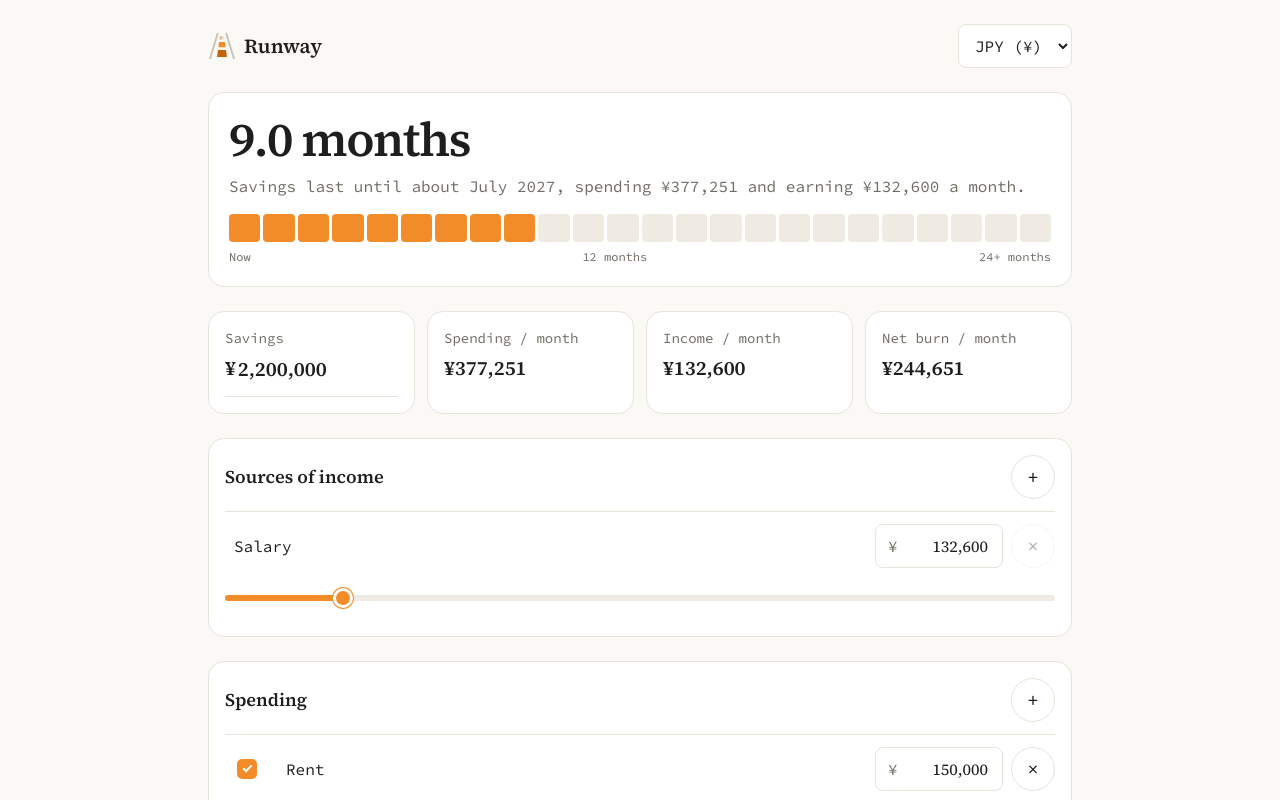
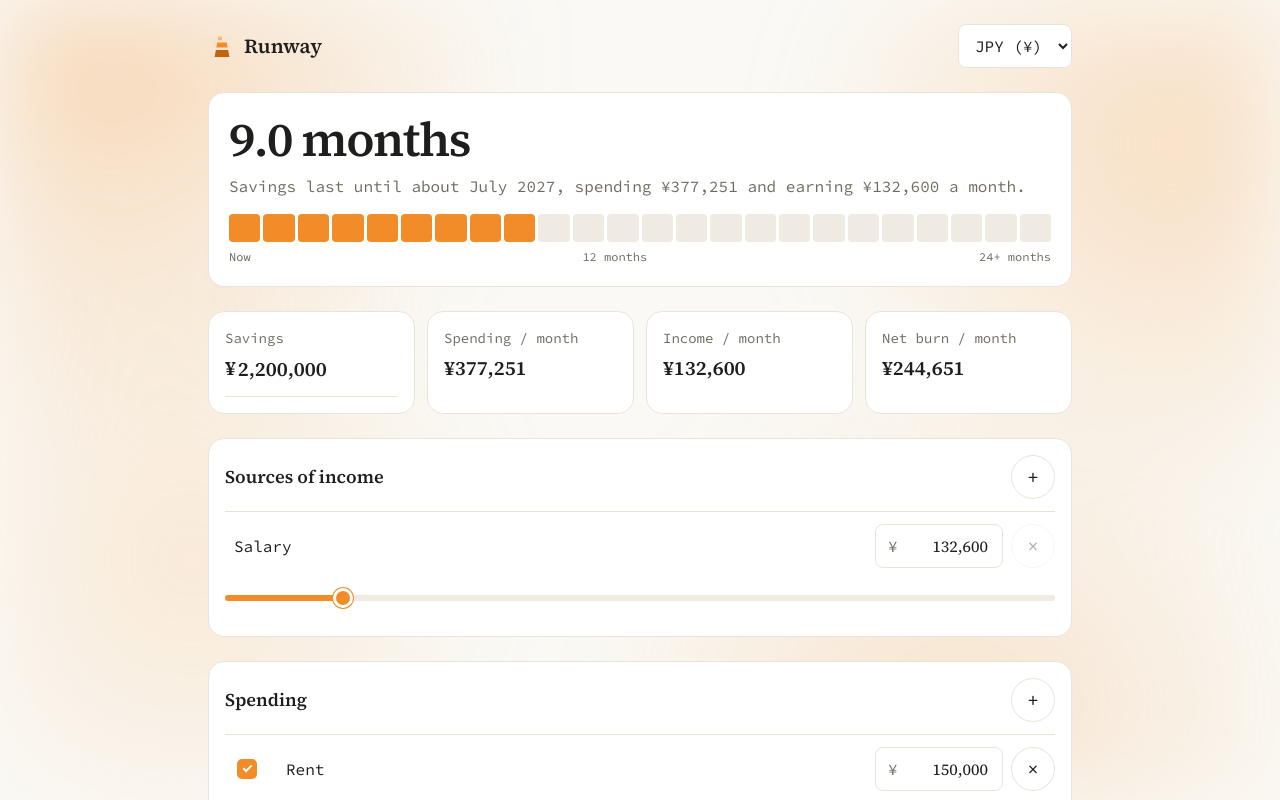
Before and after one commit to kimikoesc/runway, a React (Vite) app: page / in a window 1280 px wide. Shown: the top 800 px of the page. Built offline with nearby package versions, Linux system fonts and the light colour scheme.

Commit message:
feat: surplus card, blocks-only logo and soft orange background glows

```diff
--- a/src/App.css
+++ b/src/App.css
@@ -31,6 +31,21 @@
 *::before,
 *::after {
   box-sizing: border-box;
+}
+
+/* Soft blurred orange glows behind the page. Fixed, so they stay put while the content scrolls. */
+body::before {
+  content: '';
+  position: fixed;
+  inset: 0;
+  z-index: -1;
+  pointer-events: none;
+  background:
+    radial-gradient(circle at 8% 6%, color-mix(in srgb, var(--color-accent) 30%, transparent), transparent 30%),
+    radial-gradient(circle at 92% 18%, color-mix(in srgb, var(--zone-low) 40%, transparent), transparent 28%),
+    radial-gradient(circle at 75% 92%, color-mix(in srgb, var(--color-accent) 20%, transparent), transparent 32%),
+    radial-gradient(circle at 15% 70%, color-mix(in srgb, var(--zone-low) 25%, transparent), transparent 26%);
+  filter: blur(48px);
 }
 
 body {
--- a/src/features/StatsRow.tsx
+++ b/src/features/StatsRow.tsx
@@ -10,6 +10,7 @@ export default function StatsRow() {
   const { savings, incomes, expenses, currency } = useRunway()
   const spending = totalSpending(expenses)
   const income = totalIncome(incomes)
+  const netBurn = spending - income
 
   return (
     <div className="stats-row">
@@ -18,7 +19,12 @@ export default function StatsRow() {
       </StatCard>
       <StatCard label="Spending / month" value={formatMoney(spending, currency)} />
       <StatCard label="Income / month" value={formatMoney(income, currency)} />
-      <StatCard label="Net burn / month" value={formatMoney(spending - income, currency)} />
+      {/* Earning more than spending: show the extra as a surplus rather than a negative burn. */}
+      {netBurn > 0 ? (
+        <StatCard label="Net burn / month" value={formatMoney(netBurn, currency)} />
+      ) : (
+        <StatCard label="Surplus / month" value={`+${formatMoney(-netBurn, currency)}`} />
+      )}
     </div>
   )
 }
```
Also changed, not shown: public/logo.svg, 1 other file (tests, documents, lock files or other folders).
